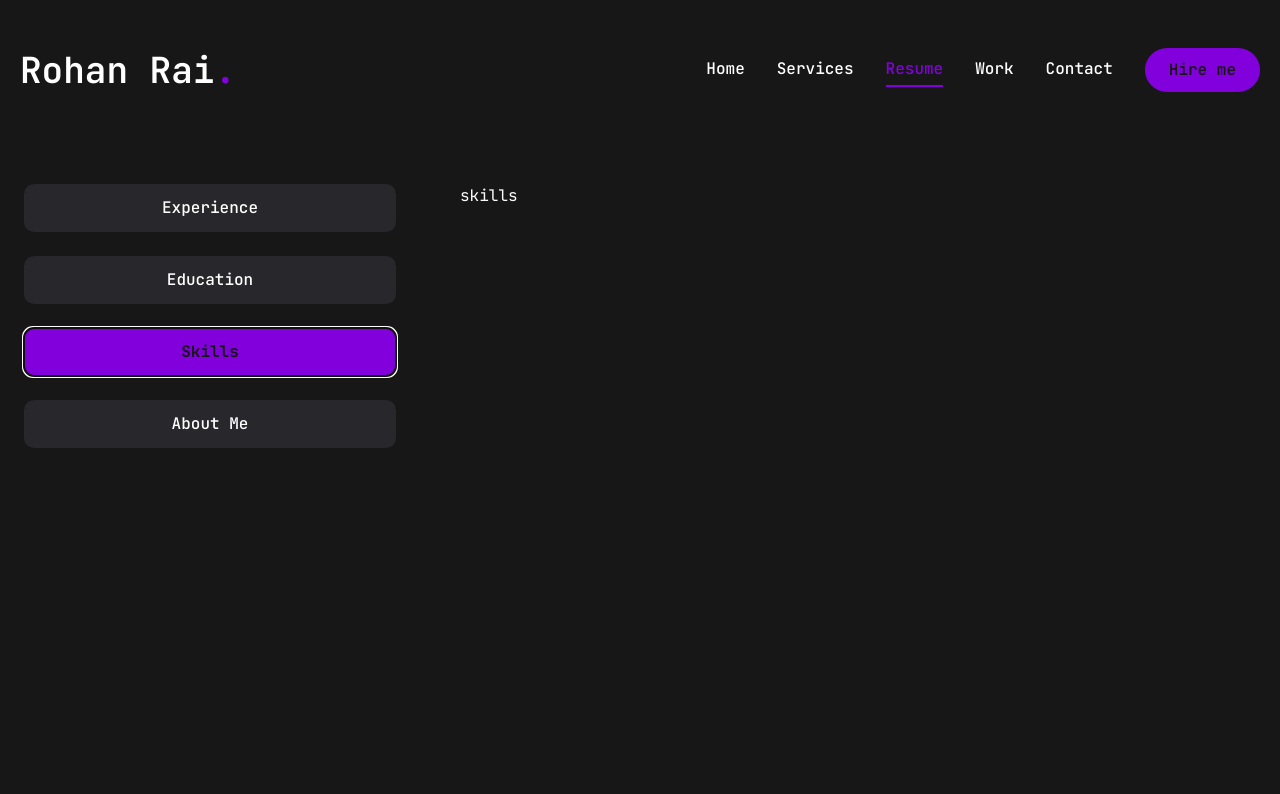
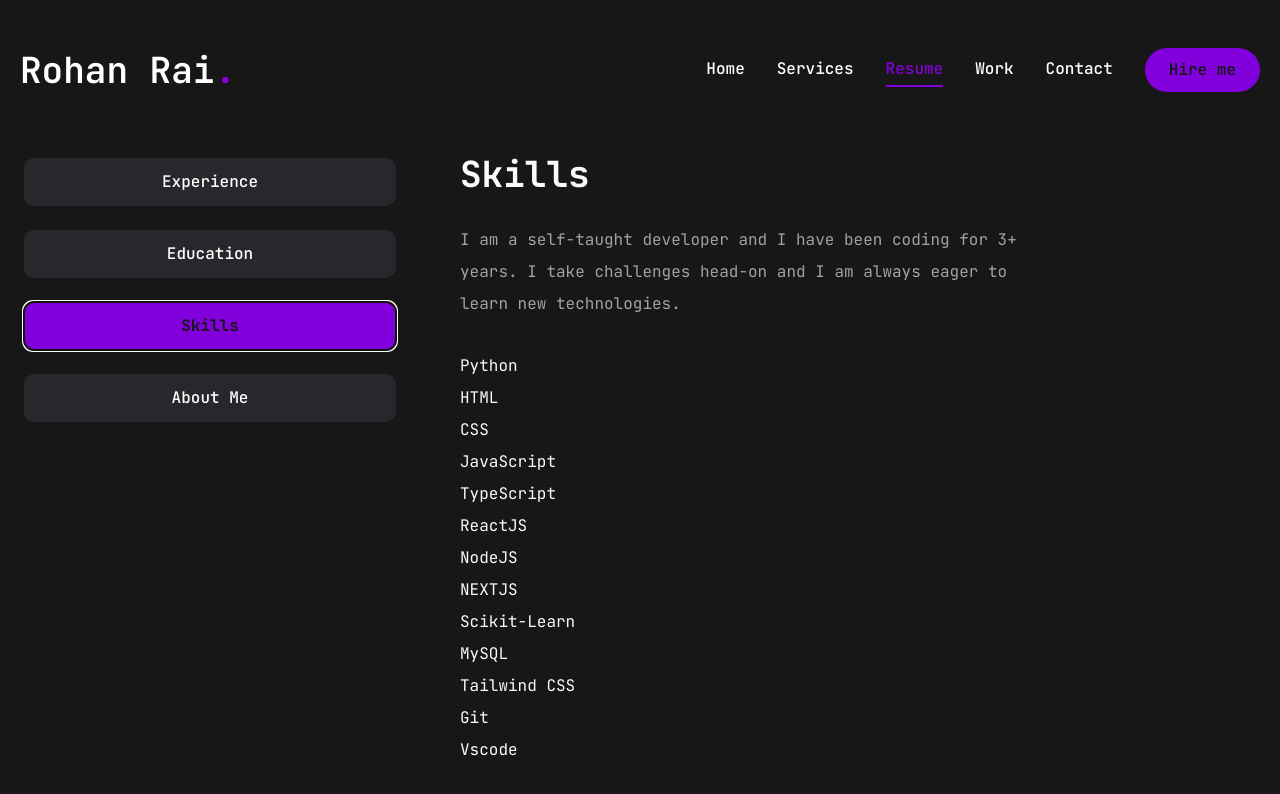
Before and after one commit to rohxn-rai/rohan-rai-portfolio, a Next.js app: page /resume in a window 1280 px wide. Both pictures are taken after a click on the tab "Skills". Shown: the top 794 px of the page. Built offline with nearby package versions, Linux system fonts and the light colour scheme.

Commit message:
modified Skills - added data in skills and formatted the data in proper

```diff
--- a/components/Skills.jsx
+++ b/components/Skills.jsx
@@ -1,11 +1,103 @@
+import {
+  FaPython,
+  FaHtml5,
+  FaCss3,
+  FaJs,
+  FaReact,
+  FaNodeJs,
+  FaGitAlt,
+} from "react-icons/fa6";
+import { VscVscode } from "react-icons/vsc";
+import {
+  SiTypescript,
+  SiScikitlearn,
+  SiNextdotjs,
+  SiTailwindcss,
+} from "react-icons/si";
+import { GrMysql } from "react-icons/gr";
+
 import { TabsContent } from "./ui/tabs";
 
 import { ScrollArea } from "@/components/ui/scroll-area";
 
+// skills data
+
+const skills = {
+  title: "Skills",
+  description:
+    "I am a self-taught developer and I have been coding for 3+ years. I take challenges head-on and I am always eager to learn new technologies.",
+  skillset: [
+    {
+      icon: <FaPython />,
+      name: "Python",
+    },
+    {
+      icon: <FaHtml5 />,
+      name: "HTML",
+    },
+    {
+      icon: <FaCss3 />,
+      name: "CSS",
+    },
+    {
+      icon: <FaJs />,
+      name: "JavaScript",
+    },
+    {
+      icon: <SiTypescript />,
+      name: "TypeScript",
+    },
+    {
+      icon: <FaReact />,
+      name: "ReactJS",
+    },
+    {
+      icon: <FaNodeJs />,
+      name: "NodeJS",
+    },
+    {
+      icon: <SiNextdotjs />,
+      name: "NEXTJS",
+    },
+    {
+      icon: <SiScikitlearn />,
+      name: "Scikit-Learn",
+    },
+    {
+      icon: <GrMysql />,
+      name: "MySQL",
+    },
+    {
+      icon: <SiTailwindcss />,
+      name: "Tailwind CSS",
+    },
+    {
+      icon: <FaGitAlt />,
+      name: "Git",
+    },
+    {
+      icon: <VscVscode />,
+      name: "Vscode",
+    },
+  ],
+};
+
 const Skills = () => {
   return (
-    <TabsContent value="skills" className="w-full">
-      skills
+    <TabsContent value="skills" className="w-full h-full">
+      <div className="flex flex-col gap-[30px]">
+        <div className="flex flex-col gap-[30px] text-center xl:text-left">
+          <h3 className="text-4xl font-bold">{skills.title}</h3>
+          <p className="max-w-[600px] text-white/60 mx-auto xl:mx-0">
+            {skills.description}
+          </p>
+        </div>
+        <ul>
+          {skills.skillset.map((skill, index) => {
+            return <li key={index}>{skill.name}</li>;
+          })}
+        </ul>
+      </div>
     </TabsContent>
   );
 };
```
